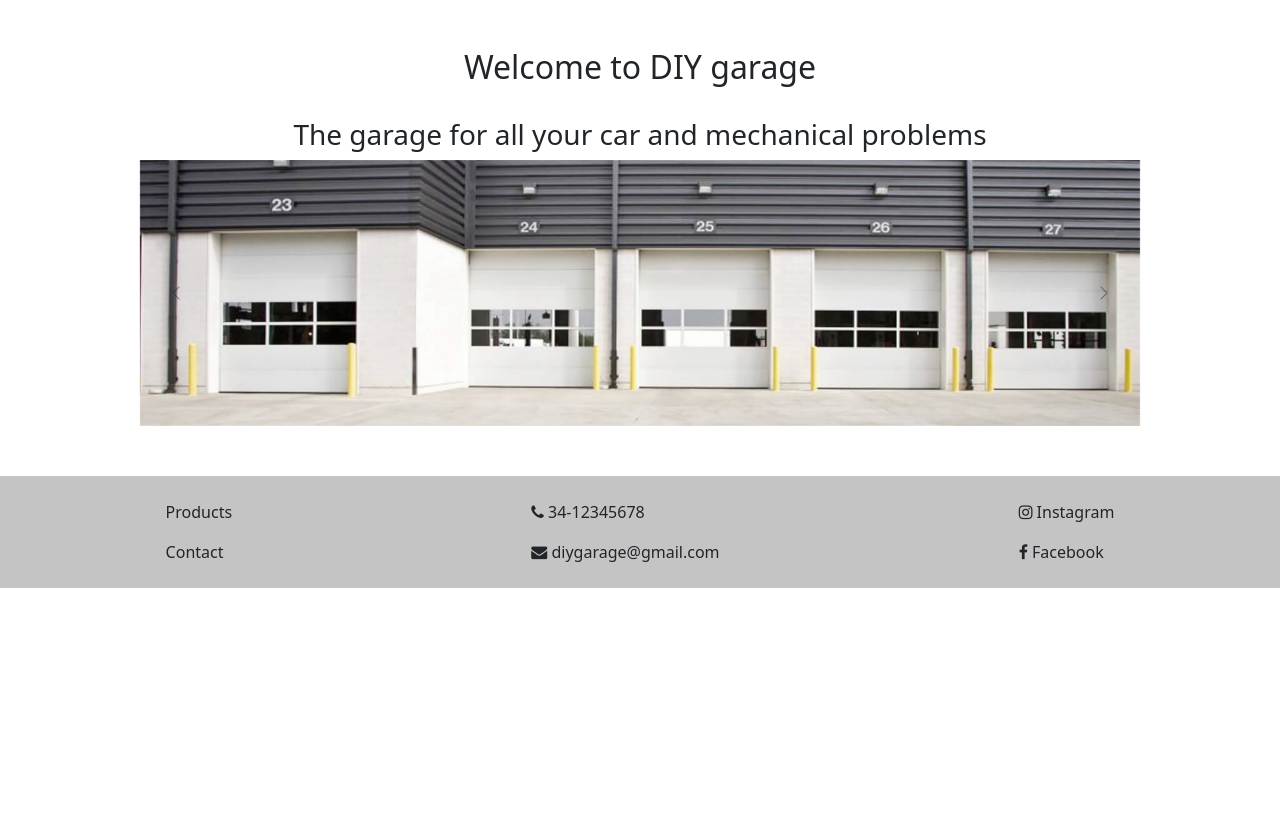
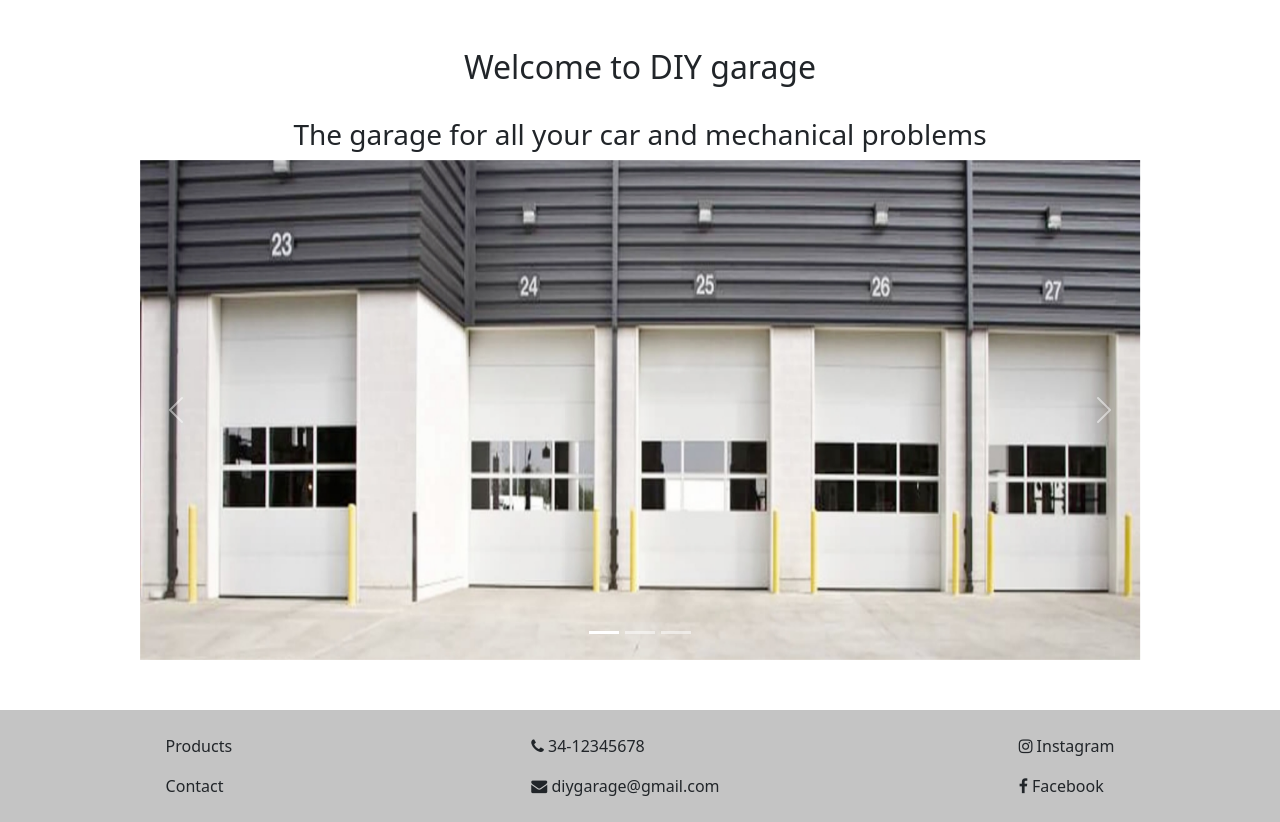
Before and after one commit to UNILomana/DIY_GARAGE, a PHP site: page / in a window 1280 px wide. Shown: the part 116-938 px from the top of the page. Before the commit the page ends 704 px from the top, so only its background shows below. Run offline with PHP 8.4, Linux system fonts and the light colour scheme; some libraries are stand-ins or nearby versions.

Commit message:
Carrusel

```diff
--- a/WEB_PAGE/index.php
+++ b/WEB_PAGE/index.php
@@ -66,32 +66,32 @@
             <h2>Welcome to DIY garage </h2>
             <br>
             <h3>The garage for all your car and mechanical problems</h3>
-
-            <div id="carouselExampleIndicators" class="carousel slide" data-ride="carousel">
-                <ol class="carousel-indicators">
-                    <li data-target="#carouselExampleIndicators" data-slide-to="0" class="active"></li>
-                    <li data-target="#carouselExampleIndicators" data-slide-to="1"></li>
-                    <li data-target="#carouselExampleIndicators" data-slide-to="2"></li>
-                </ol>
+            <!-- Carousel -->
+            <div id="carouselExampleIndicators" class="carousel slide" data-bs-ride="carousel">
+                <!-- Indicators/dots -->
+                <div class="carousel-indicators">
+                    <button type="button" data-bs-target="#carouselExampleIndicators" data-bs-slide-to="0" class="active"></button>
+                    <button type="button" data-bs-target="#carouselExampleIndicators" data-bs-slide-to="1"></button>
+                    <button type="button" data-bs-target="#carouselExampleIndicators" data-bs-slide-to="2"></button>
+                </div>
+                <!-- The slideshow/carousel -->
                 <div class="carousel-inner">
                     <div class="carousel-item active">
-                        <img src="./images/garagecarousel.png" class="d-block w-70" style="height: 266px; width: 1000px;" alt="1">
+                        <img src="./images/garagecarousel.png" class="d-block w-70" style="height: 500px; width: 1000px;" alt="1">
                     </div>
                     <div class="carousel-item">
-                        <img src="./images/carouselgarage.png" class="d-block w-70" style="height: 266px; width: 1000px;" alt="2">
+                        <img src="./images/ferrari.jpeg" class="d-block w-70" style="height: 500px; width: 1000px;" alt="2">
                     </div>
                     <div class="carousel-item">
-                        <img src="./images/carouseltest.png" class="d-block w-70" style="height: 266px; width: 1000px;" alt="3">
+                        <img src="./images/moto2.jpg " class="d-block w-70" style="height: 500px; width: 1000px;" alt="3">
                     </div>
                 </div>
-
-                <button class="carousel-control-prev text-dark" type="button" data-target="#carouselExampleIndicators" data-slide="prev">
-                    <span class="" aria-hidden="true"><i class="bi bi-chevron-left"></i></span>
-                    <span class="sr-only">Previous</span>
+                <!-- Left and right controls/icons -->
+                <button class="carousel-control-prev" type="button" data-bs-target="#carouselExampleIndicators" data-bs-slide="prev">
+                    <span class="carousel-control-prev-icon"></span>
                 </button>
-                <button class="carousel-control-next text-dark" type="button" data-target="#carouselExampleIndicators" data-slide="next">
-                    <span class="" aria-hidden="true"><i class="bi bi-chevron-right"></i></span>
-                    <span class="sr-only">Next</span>
+                <button class="carousel-control-next" type="button" data-bs-target="#carouselExampleIndicators" data-bs-slide="next">
+                    <span class="carousel-control-next-icon"></span>
                 </button>
             </div>
         </div>
```
Also changed, not shown: WEB_PAGE/Images/ferrari.jpeg (added), WEB_PAGE/Images/moto.jpg (added), WEB_PAGE/Images/moto2.jpg (added).
